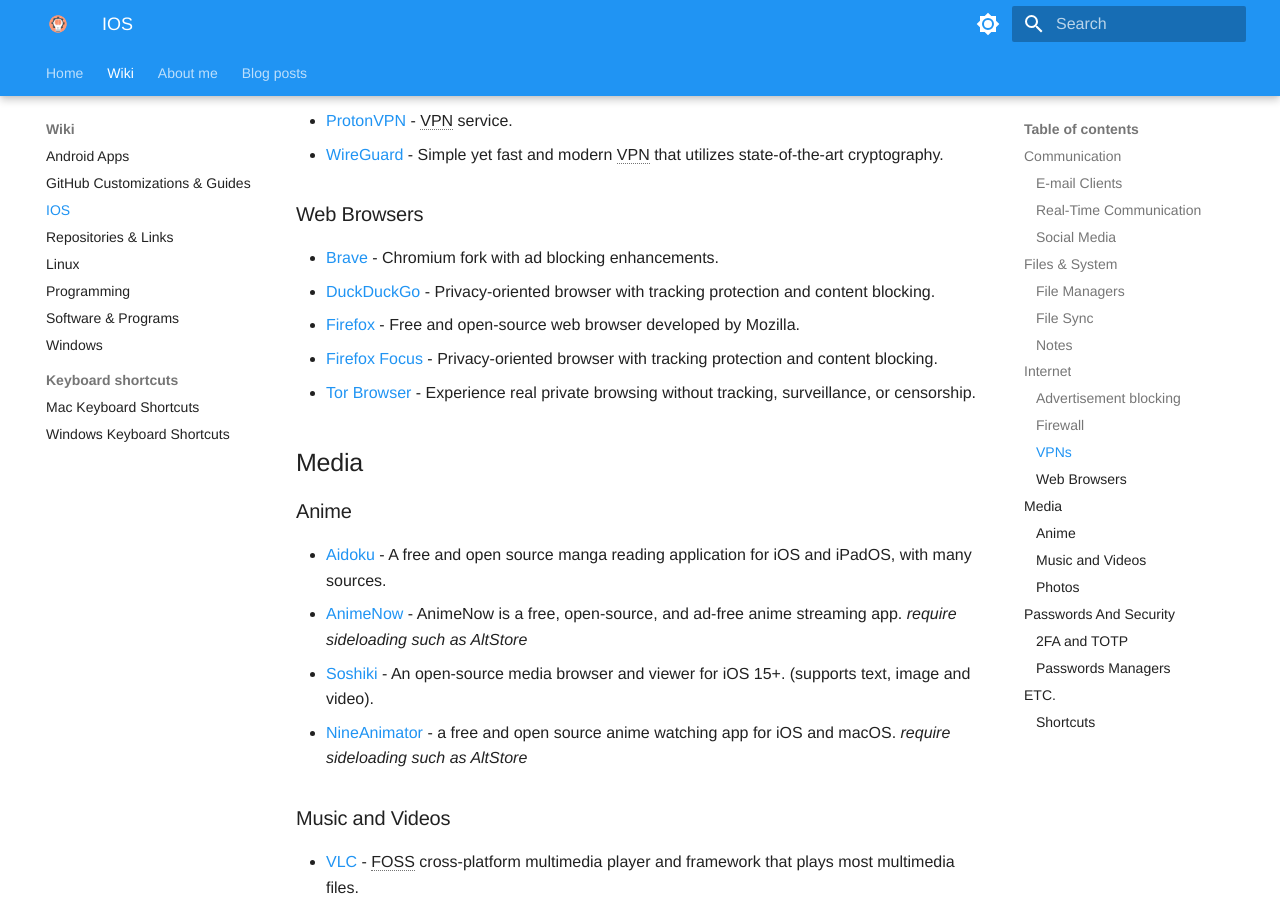
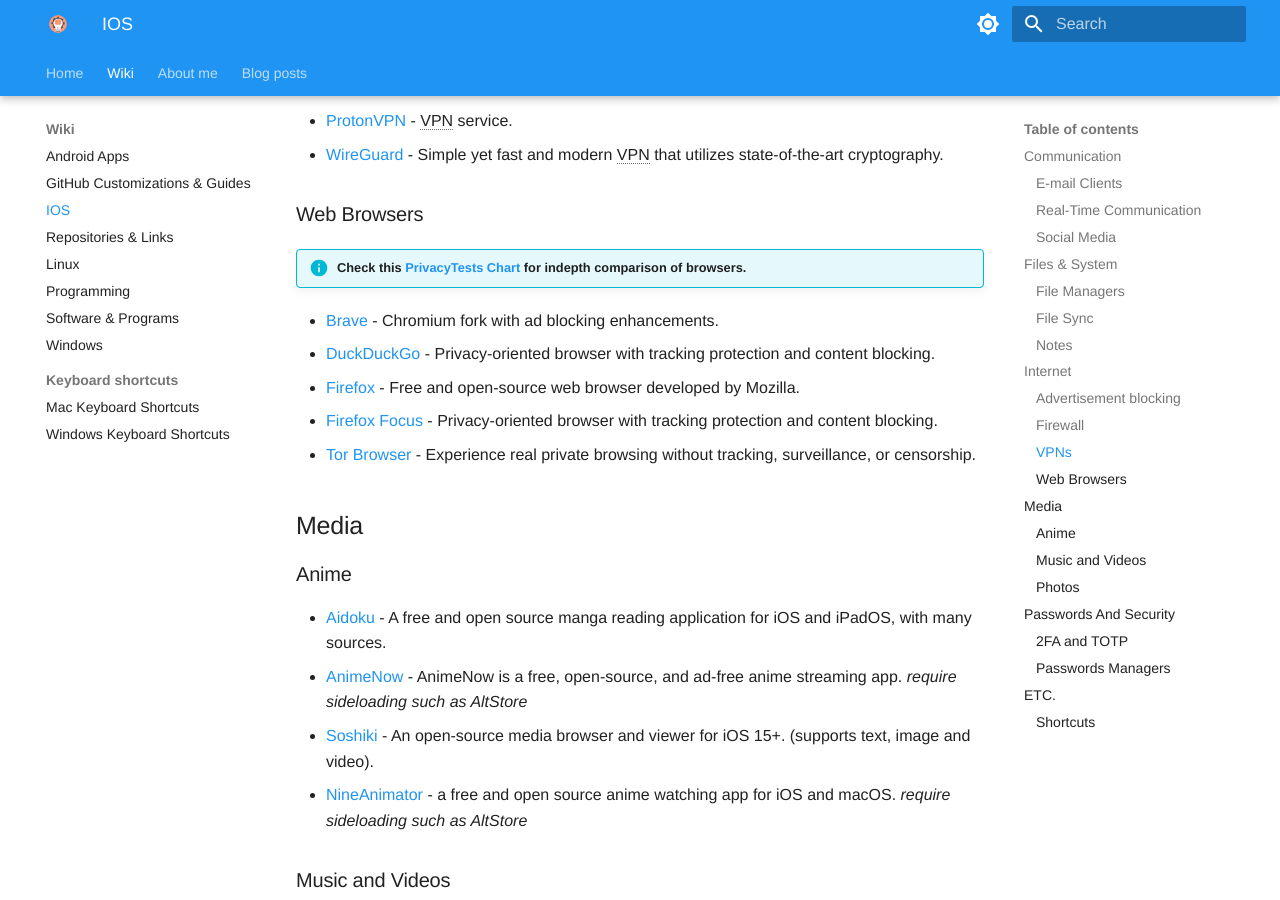
Before and after one commit to ZivSimchoni/Zwiki, an MkDocs documentation site: the page built from docs/Wiki/IOS.md, in a window 1280 px wide and 900 px high, scrolled down 1864 px. Built offline with MkDocs 1.6.1 and Material for MkDocs 9.7.7, drawn with Linux system fonts in a browser that asks for light colours; some web fonts are replaced.

Commit message:
Add Browser comparison chart

```diff
--- a/docs/Wiki/IOS.md
+++ b/docs/Wiki/IOS.md
@@ -63,6 +63,8 @@
 
 ### Web Browsers
 
+!!! info "Check this [PrivacyTests Chart](https://privacytests.org/ios.html) for indepth comparison of browsers."
+
 -   [Brave](https://apps.apple.com/app/brave-private-web-browser/id1052879175) - Chromium fork with ad blocking enhancements.
 -   [DuckDuckGo](https://apps.apple.com/app/duckduckgo-privacy-browser/id663592361) - Privacy-oriented browser with tracking protection and content blocking.
 -   [Firefox](https://apps.apple.com/app/firefox-private-safe-browser/id989804926) - Free and open-source web browser developed by Mozilla.
```
